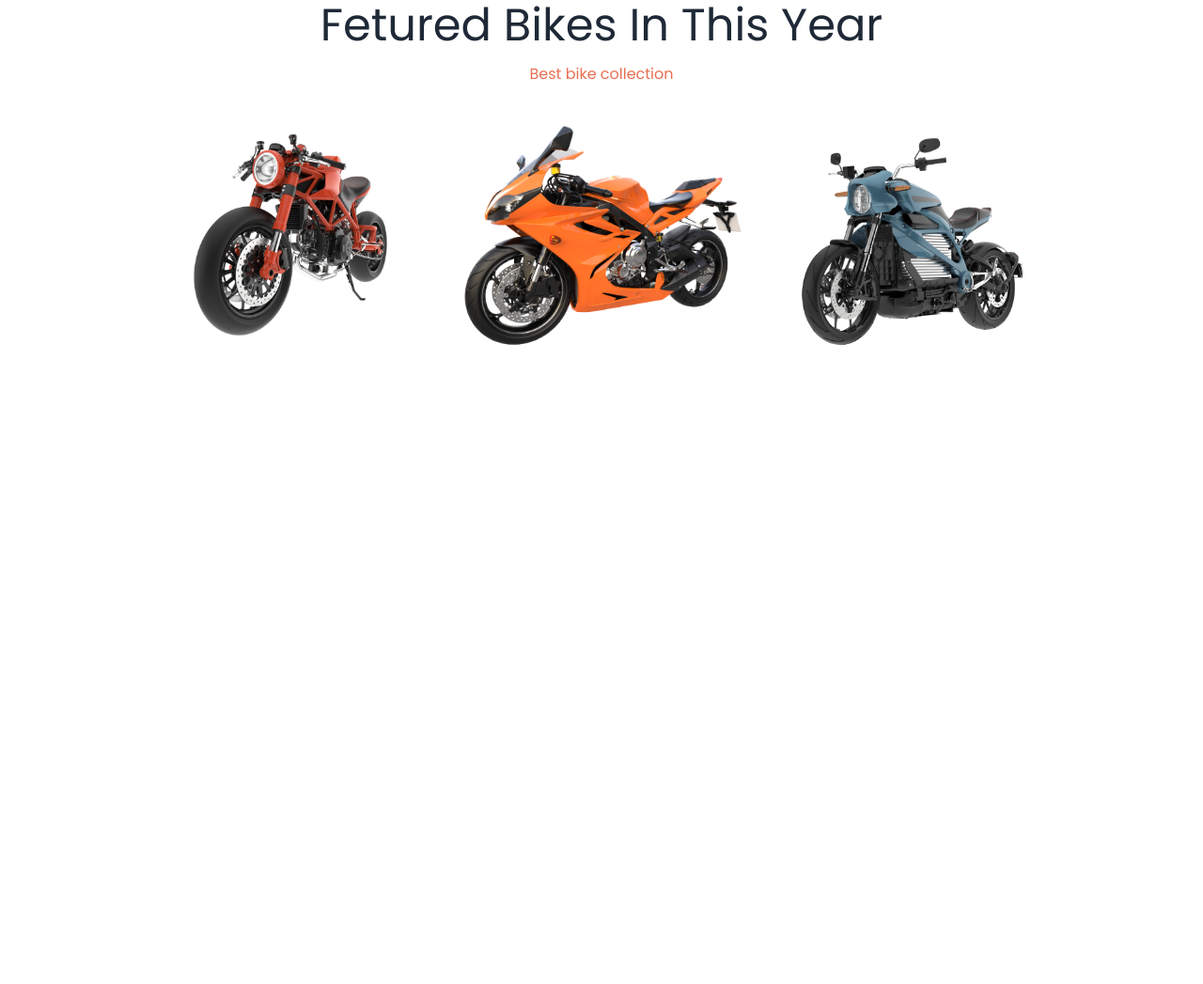
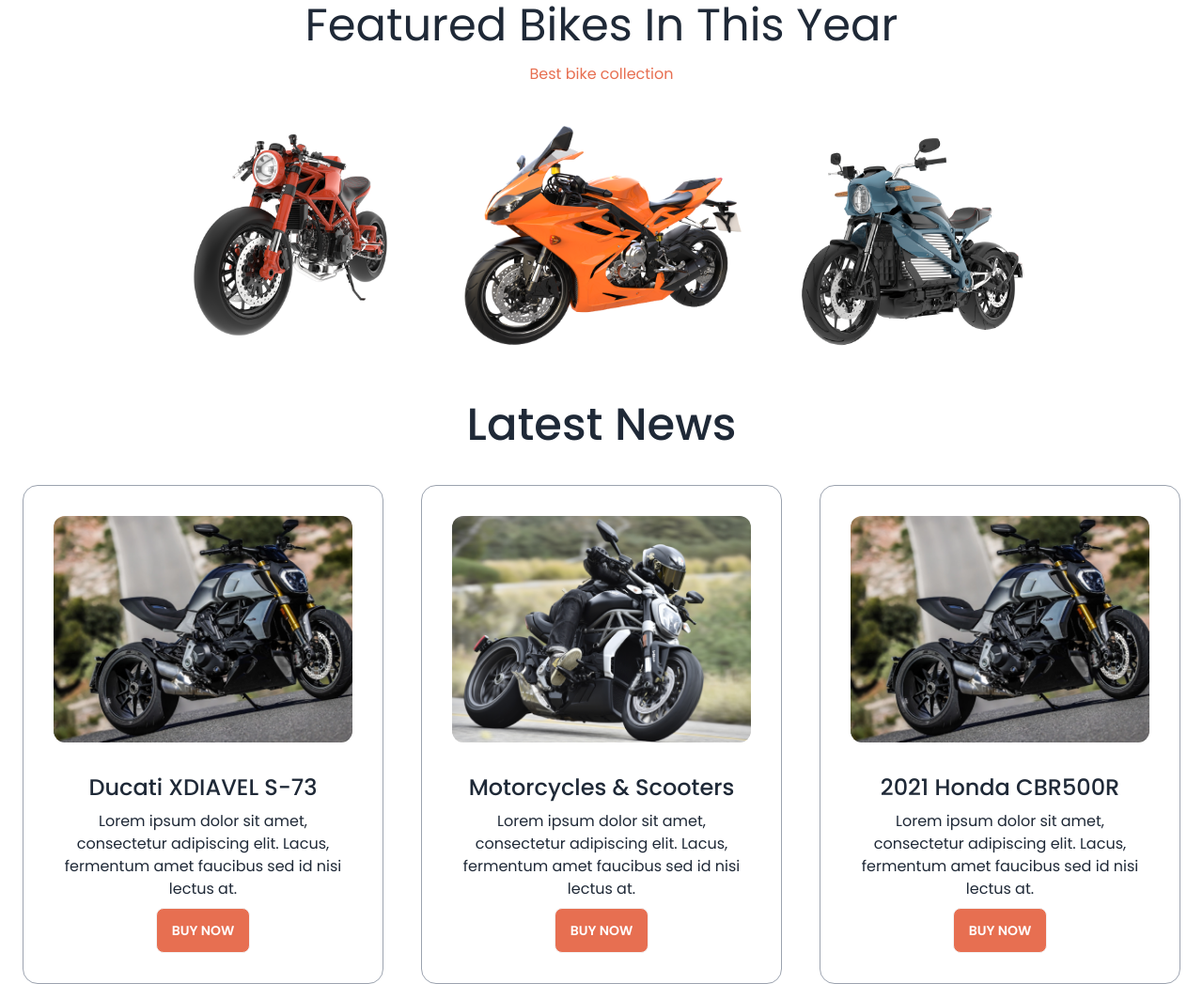
Before and after one commit to Developer-Shahadat/bike-shop, a plain HTML site: page index.html in a window 1280 px wide. Shown: the part 744-1791 px from the top of the page at 94% size. Before the commit the page ends 1132 px from the top, so only its background shows below. Drawn offline with nearby package versions, Linux system fonts and the light colour scheme.

Commit message:
Latest News with resposive

```diff
--- a/index.html
+++ b/index.html
@@ -133,8 +133,9 @@
         </section>
     </header>
     <main class="md:container md:mx-auto">
+      <!-- Featured Bike -->
       <div>
-        <h2 class=" mt-24 text-5xl text-center">Fetured Bikes In This Year</h2>
+        <h2 class=" mt-24 text-5xl text-center">Featured Bikes In This Year</h2>
         <p class="text-base text-center mt-4 text-[#E76F51]">Best bike collection</p>
       </div>
       <div class="flex flex-col items-center lg:flex-row md:flex-col :md:items-center  justify-center   ">
@@ -142,6 +143,52 @@
           <img class="w-80 mt-10"src="images/slider/bike3.png" alt="">
           <img class="w-80 mt-10"src="images/slider/bike4.png" alt="">
       </div>
+      <!-- Latest News -->
+      <section>
+        <h2 class="text-5xl mt-10 text-center font-medium">Latest News</h2>
+
+        <div class="mt-10 flex  flex-col  lg:flex-row gap-10 items-center    lg:justify-center">
+                  <!-- Card-One -->
+          <div class="card  w-72 lg:w-96 bg-base-100 border border-gray-400">
+            <figure class="px-8 pt-8">
+              <img src="images/others/latest1.png" alt="" class="rounded-xl" />
+            </figure>
+            <div class="card-body items-center text-center">
+              <h2 class="card-title text-2xl font-medium">Ducati XDIAVEL S-73</h2>
+              <p class="text-base font-normal">Lorem ipsum dolor sit amet, consectetur adipiscing elit. Lacus, fermentum amet faucibus sed id nisi lectus at.</p>
+              <div class="card-actions">
+                <button class="btn text-white bg-[#E76F51] ">Buy Now</button>
+              </div>
+            </div>
+          </div>
+                         <!-- Card-TWO -->
+          <div class="card w-72 lg:w-96 bg-base-100 border border-gray-400">
+            <figure class="px-8 pt-8">
+              <img src="images/others/latest2.png" alt="" class="rounded-xl" />
+            </figure>
+            <div class="card-body items-center text-center">
+              <h2 class="card-title text-2xl font-medium">Motorcycles & Scooters</h2>
+              <p class="text-base font-normal">Lorem ipsum dolor sit amet, consectetur adipiscing elit. Lacus, fermentum amet faucibus sed id nisi lectus at.</p>
+              <div class="card-actions">
+                <button class="btn text-white bg-[#E76F51] ">Buy Now</button>
+              </div>
+            </div>
+          </div>
+                      <!-- Card-THREE -->
+          <div class="card w-72 lg:w-96 bg-base-100 border border-gray-400">
+            <figure class="px-8 pt-8">
+              <img src="images/others/latest1.png" alt="" class="rounded-xl" />
+            </figure>
+            <div class="card-body items-center text-center">
+              <h2 class="card-title text-2xl font-medium">2021 Honda CBR500R</h2>
+              <p class="text-base font-normal">Lorem ipsum dolor sit amet, consectetur adipiscing elit. Lacus, fermentum amet faucibus sed id nisi lectus at.</p>
+              <div class="card-actions">
+                <button class="btn text-white bg-[#E76F51] ">Buy Now</button>
+              </div>
+            </div>
+          </div>
+        </div>
+      </section>
     </main>
 
 </body>
```
